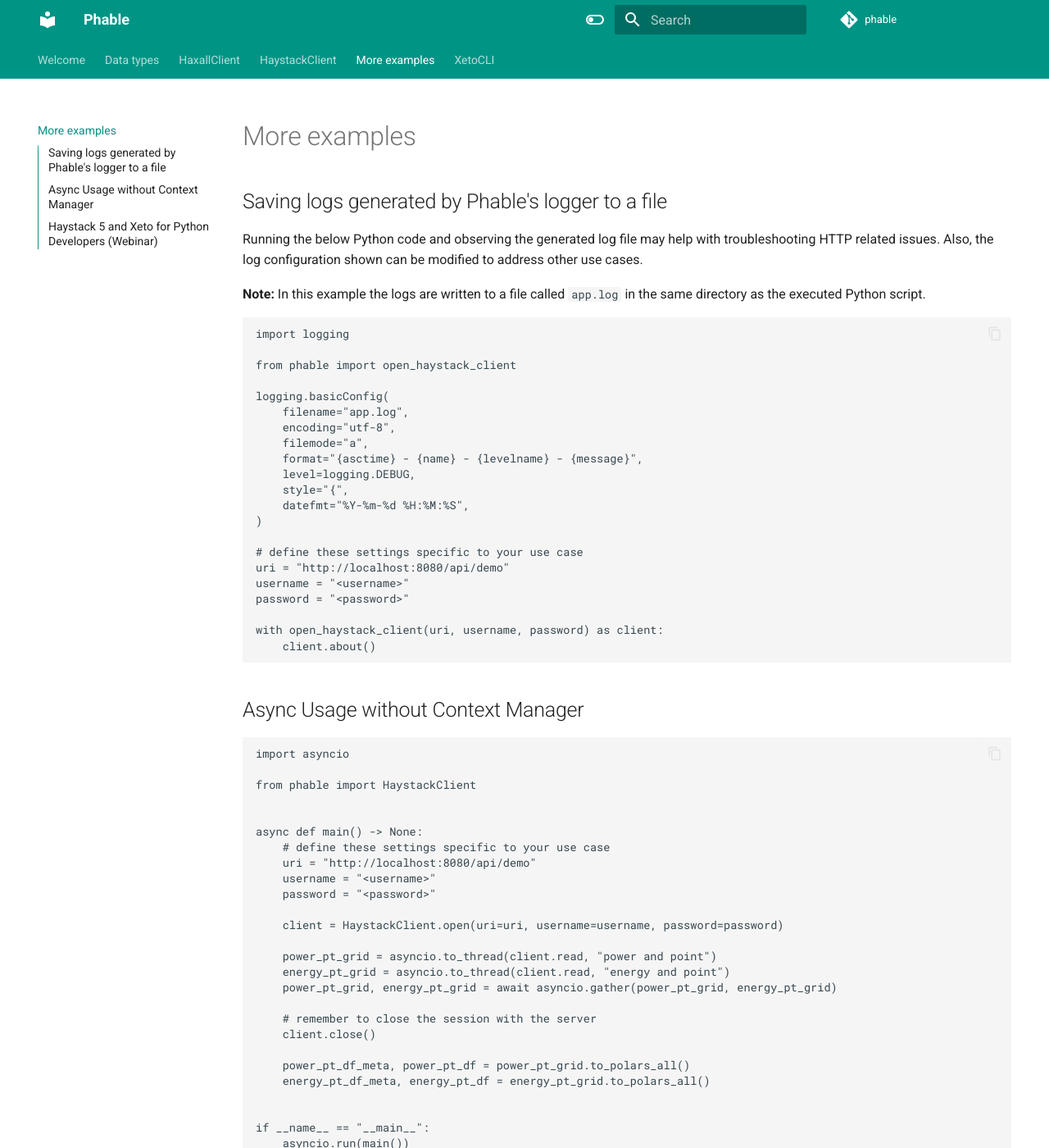
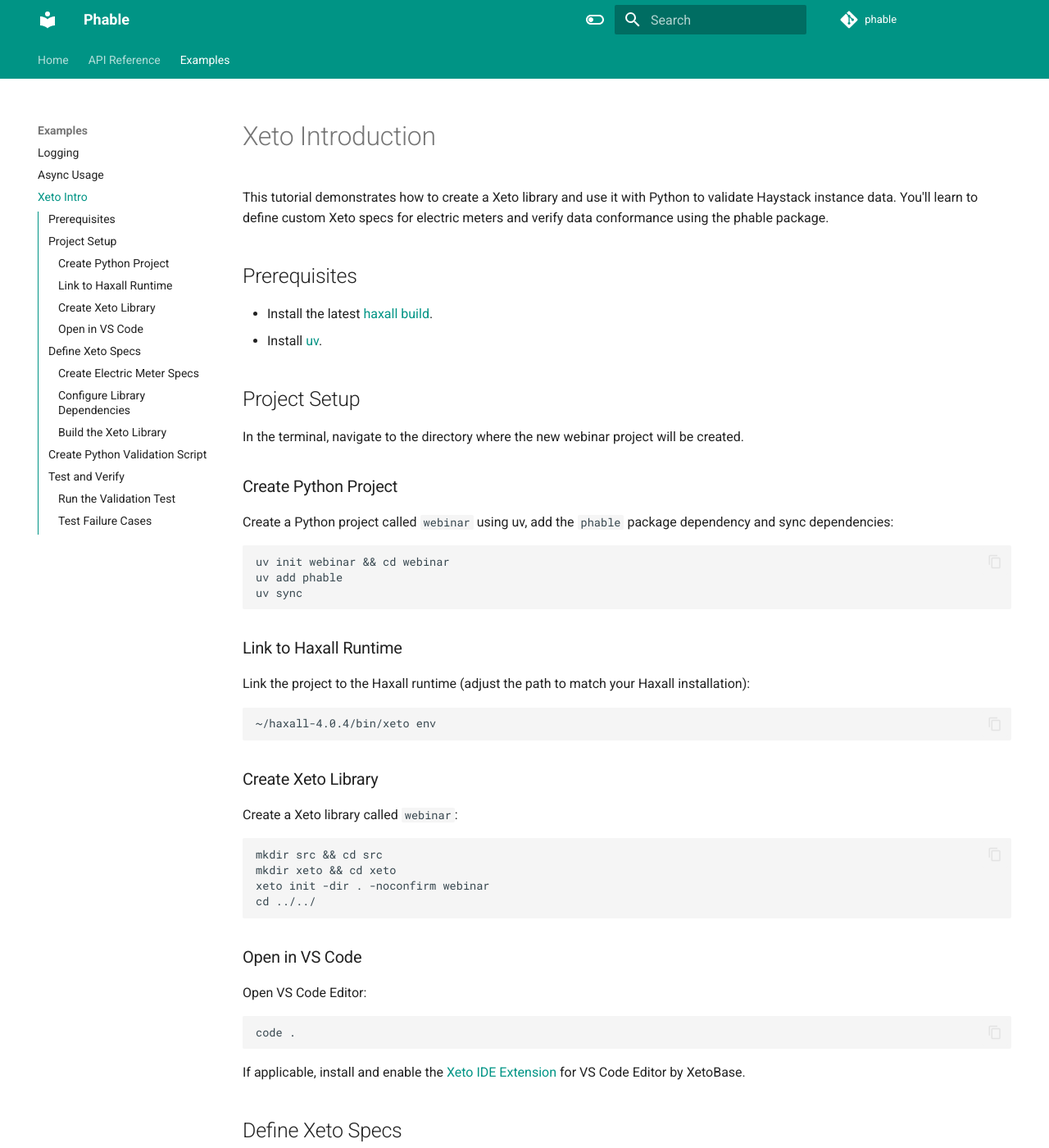
Before and after one commit to rick-jennings/phable, an MkDocs documentation site: the page built from docs/xeto_intro.md, in a window 1280 px wide and 1400 px high. Shown: the whole window at 82% size. Built offline with MkDocs 1.6.1 and Material for MkDocs 9.7.7, drawn with Linux system fonts in a browser that asks for light colours; comment, search, counter and statistics services are not loaded; some of the changed text lies outside the part shown.

Commit message:
docs: rearrange & update xeto intro

````diff
--- /dev/null
+++ b/docs/logging_example.md
@@ -0,0 +1,29 @@
+# Saving Logs to a File
+
+Running the below Python code and observing the generated log file may help with troubleshooting HTTP related issues. Also, the log configuration shown can be modified to address other use cases.
+
+**Note:** In this example the logs are written to a file called `app.log` in the same directory as the executed Python script.
+
+```python
+import logging
+
+from phable import open_haystack_client
+
+logging.basicConfig(
+    filename="app.log",
+    encoding="utf-8",
+    filemode="a",
+    format="{asctime} - {name} - {levelname} - {message}",
+    level=logging.DEBUG,
+    style="{",
+    datefmt="%Y-%m-%d %H:%M:%S",
+)
+
+# define these settings specific to your use case
+uri = "http://localhost:8080/api/demo"
+username = "<username>"
+password = "<password>"
+
+with open_haystack_client(uri, username, password) as client:
+    client.about()
+```
--- a/docs/more_examples.md
+++ b/docs/xeto_intro.md
@@ -1,71 +1,19 @@
-## Saving logs generated by Phable's logger to a file
+# Xeto Introduction
 
-Running the below Python code and observing the generated log file may help with troubleshooting HTTP related issues.  Also, the log configuration shown can be modified to address other use cases.
+This tutorial demonstrates how to create a Xeto library and use it with Python to validate Haystack instance data. You'll learn to define custom Xeto specs for electric meters and verify data conformance using the phable package.
 
-**Note:** In this example the logs are written to a file called `app.log` in the same directory as the executed Python script.
+## Prerequisites
 
-```python
-import logging
+- Install the latest [haxall build](https://haxall.io/doc/docHaxall/Setup).
+- Install [uv](https://docs.astral.sh/uv/getting-started/installation/).
 
-from phable import open_haystack_client
+## Project Setup
 
-logging.basicConfig(
-    filename="app.log",
-    encoding="utf-8",
-    filemode="a",
-    format="{asctime} - {name} - {levelname} - {message}",
-    level=logging.DEBUG,
-    style="{",
-    datefmt="%Y-%m-%d %H:%M:%S",
-)
+In the terminal, navigate to the directory where the new webinar project will be created.
 
-# define these settings specific to your use case
-uri = "http://localhost:8080/api/demo"
-username = "<username>"
-password = "<password>"
+### Create Python Project
 
-with open_haystack_client(uri, username, password) as client:
-    client.about()
-```
-
-## Async Usage without Context Manager
-
-```python
-import asyncio
-
-from phable import HaystackClient
-
-
-async def main() -> None:
-    # define these settings specific to your use case
-    uri = "http://localhost:8080/api/demo"
-    username = "<username>"
-    password = "<password>"
-
-    client = HaystackClient.open(uri=uri, username=username, password=password)
-
-    power_pt_grid = asyncio.to_thread(client.read, "power and point")
-    energy_pt_grid = asyncio.to_thread(client.read, "energy and point")
-    power_pt_grid, energy_pt_grid = await asyncio.gather(power_pt_grid, energy_pt_grid)
-
-    # remember to close the session with the server
-    client.close()
-
-    power_pt_df_meta, power_pt_df = power_pt_grid.to_polars_all()
-    energy_pt_df_meta, energy_pt_df = energy_pt_grid.to_polars_all()
-
-
-if __name__ == "__main__":
-    asyncio.run(main())
-```
-
-## Haystack 5 and Xeto for Python Developers (Webinar)
-
-If applicable, install [uv](https://docs.astral.sh/uv/getting-started/installation/).
-
-In the terminal, navigate to the directory the new webinar directory will be added to.
-
-Execute the below terminal commands to create a Python project called `webinar` using uv, add the `phable` package dependency and sync dependencies.
+Create a Python project called `webinar` using uv, add the `phable` package dependency and sync dependencies:
 
 ```shell
 uv init webinar && cd webinar
@@ -73,13 +21,17 @@
 uv sync
 ```
 
+### Link to Haxall Runtime
+
 Link the project to the Haxall runtime (adjust the path to match your Haxall installation):
 
 ```shell
 ~/haxall-4.0.4/bin/xeto env
 ```
 
-Create a Xeto library called `webinar`.
+### Create Xeto Library
+
+Create a Xeto library called `webinar`:
 
 ```shell
 mkdir src && cd src
@@ -88,7 +40,9 @@
 cd ../../
 ```
 
-Open VS Code Editor.
+### Open in VS Code
+
+Open VS Code Editor:
 
 ```shell
 code .
@@ -96,9 +50,13 @@
 
 If applicable, install and enable the [Xeto IDE Extension](https://marketplace.visualstudio.com/items?itemName=xeto.xeto-vscode-extension) for VS Code Editor by XetoBase.
 
-Replace the contents of `specs.xeto` with the below text to define Xeto specs for an electric sitemeter and submeter.
+## Define Xeto Specs
 
-```plaintext
+### Create Electric Meter Specs
+
+Replace the contents of `specs.xeto` with the below text to define Xeto specs for an electric sitemeter and submeter:
+
+```xeto
 ElecSiteMeter : ElecMeter {
   siteMeter
   subMeters: Query<of:ElecSubMeter, inverse:"phable::ElecSubMeter.mySiteMeter">
@@ -114,9 +72,11 @@
 }
 ```
 
-Specify the Xeto library dependencies by replacing the contents of `lib.xeto` with the below text.
+### Configure Library Dependencies
 
-```plaintext
+Specify the Xeto library dependencies by replacing the contents of `lib.xeto` with the below text:
+
+```xeto
 pragma: Lib <
   doc: "Xeto Example for Haystack 5 and Xeto for Python Developers Webinar"
   version: "0.0.1"
@@ -133,7 +93,19 @@
 >
 ```
 
-Replace the contents of `hello.py` with the below Python code that creates Haystack instance data and validates it against the Xeto specs just created.
+### Build the Xeto Library
+
+Verify `webinar` successfully compiles as a xetolib in the `lib` directory:
+
+```shell
+xeto build -allIn .
+```
+
+> **Note:** This command should be run every time changes are made to xeto files.
+
+## Create Python Validation Script
+
+Replace the contents of `hello.py` with the below Python code that creates Haystack instance data and validates it against the Xeto specs just created:
 
 ```python
 from phable import Grid, Marker, Ref, XetoCLI
@@ -237,10 +209,16 @@
     main()
 ```
 
-Now run the Python script and verify "Test passed!!!" is shown in the terminal.
+## Test and Verify
+
+### Run the Validation Test
+
+Run the Python script and verify "Test passed!!!" is shown in the terminal:
 
 ```shell
 uv run hello.py
 ```
 
-Modify the recs to fail validation, run the script again, and verify "Test failed!!!" is shown in the terminal.
+### Test Failure Cases
+
+To verify the validation is working correctly, modify the `recs` to fail validation, run the script again, and verify "Test failed!!!" is shown in the terminal.
--- a/mkdocs.yml
+++ b/mkdocs.yml
@@ -33,6 +33,7 @@
 - mkdocstrings:
     handlers:
       python:
+        paths: [src]
         options:
           # merge_init_into_class: true
           # docstring_options:
@@ -47,3 +48,15 @@
           show_docstring_raises: true
           # show_docstring_description: true
           # show_signature_annotations: true
+
+nav:
+  - Home: index.md
+  - API Reference:
+    - HaystackClient: haystack_client.md
+    - HaxallClient: haxall_client.md
+    - XetoCLI: xeto_cli.md
+    - Data Types: data_types.md
+  - Examples:
+    - Logging: logging_example.md
+    - Async Usage: async_example.md
+    - Xeto Intro: xeto_intro.md
````
Also changed, not shown: docs/async_example.md (added, +30 -0 lines).
